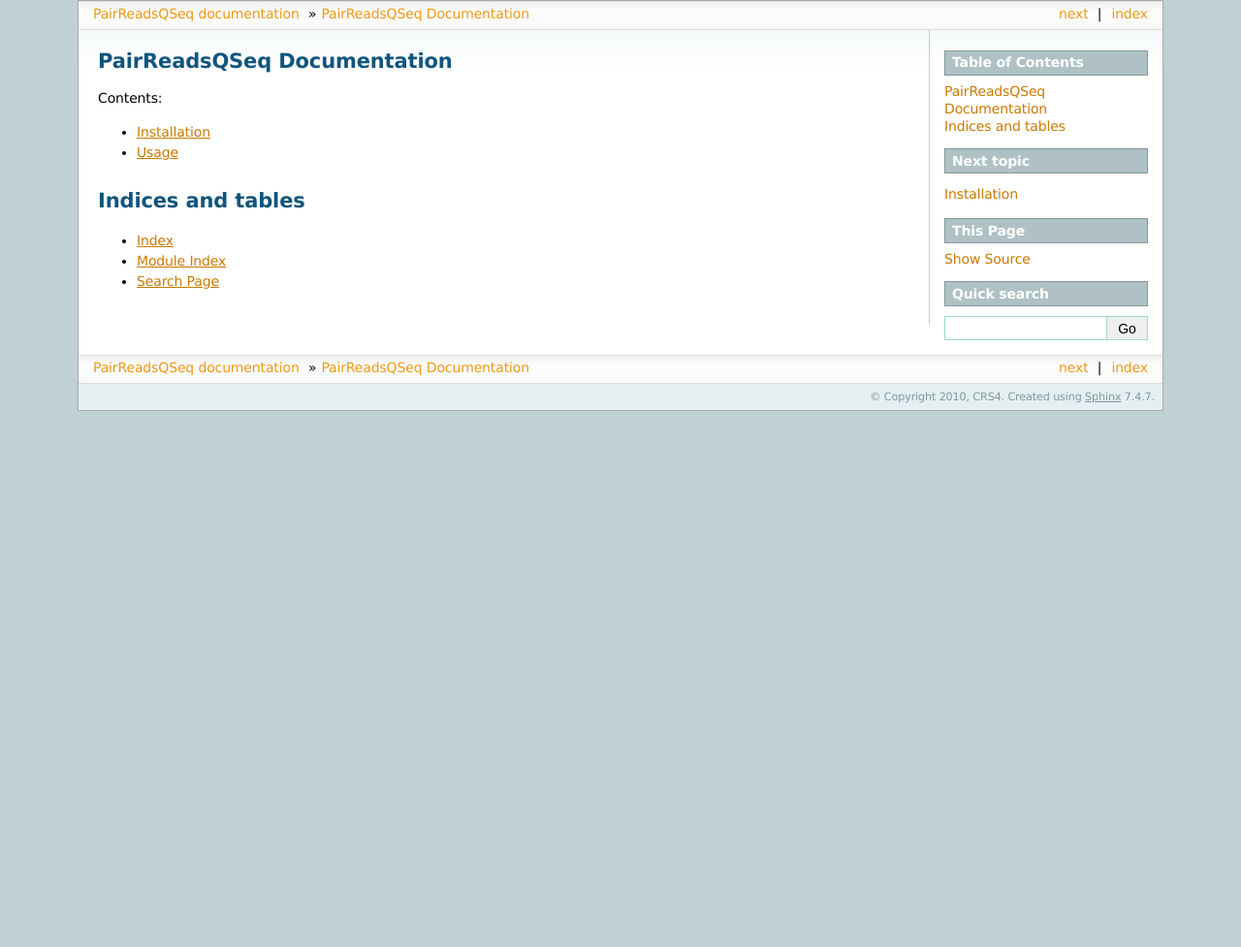
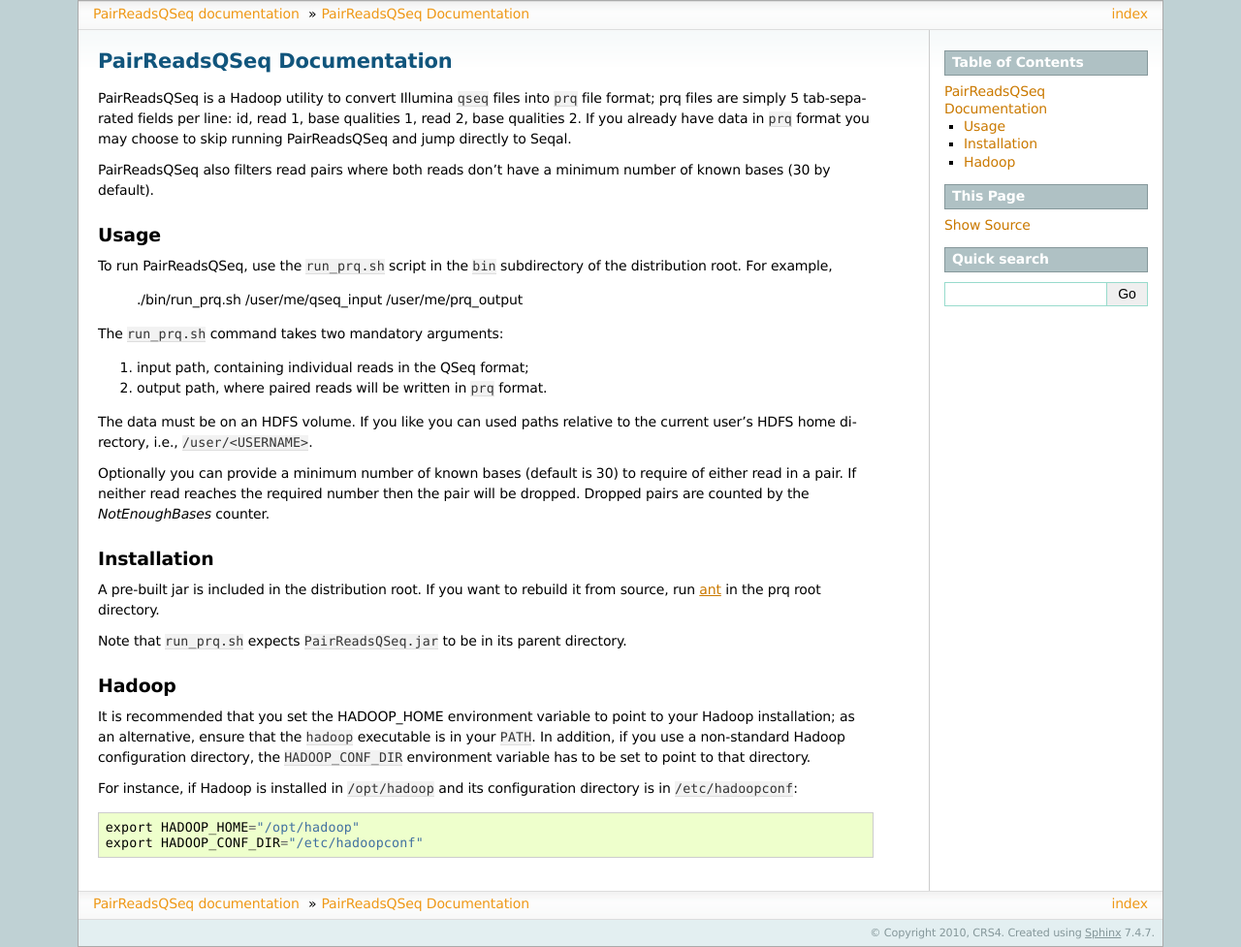
Before and after one commit to crs4/seal, a Sphinx documentation site: the page built from docs/index.rst, in a window 1280 px wide. Shown: the whole page at 97% size. Built offline with Sphinx 7.4.7, drawn with Linux system fonts in a browser that asks for light colours; formulas are drawn with MathJax 3; before the commit the page ends 900 px from its top, so only the background shows below that.

Commit message:
* more docs

```diff
--- a/docs/index.rst
+++ b/docs/index.rst
@@ -4,17 +4,58 @@
 PairReadsQSeq |release| Documentation
 =====================================
 
-Contents:
+PairReadsQSeq is a Hadoop utility to convert  Illumina ``qseq`` files into
+``prq`` file format; prq files are simply 5 tab-separated fields per line:
+id, read 1, base qualities 1, read 2, base qualities 2.
+If you already have data in ``prq`` format you may
+choose to skip running PairReadsQSeq and jump directly to Seqal.
 
-.. toctree::
-   :maxdepth: 2
+PairReadsQSeq also filters read pairs where both reads don't have a minimum
+number of known bases (30 by default).
 
-   installation
-   usage
+Usage
+-----
 
-Indices and tables
-==================
+To run PairReadsQSeq, use the ``run_prq.sh`` script in the ``bin``
+subdirectory of the distribution root.  For example,
 
-* :ref:`genindex`
-* :ref:`modindex`
-* :ref:`search`
+  ./bin/run_prq.sh /user/me/qseq_input /user/me/prq_output
+
+The ``run_prq.sh`` command takes two mandatory arguments:
+
+#. input path, containing individual reads in the QSeq format;
+#. output path, where paired reads will be written in ``prq`` format.
+
+The data must be on an HDFS volume. If you like you can used paths relative
+to the current user's HDFS home directory, i.e., ``/user/<USERNAME>``.
+
+Optionally you can provide a minimum number of known bases (default is 30) to
+require of either read in a pair.  If neither read reaches the required number
+then the pair will be dropped.  Dropped pairs are counted by the
+*NotEnoughBases* counter.
+
+Installation
+------------
+
+A pre-built jar is included in the distribution root.  If you want to
+rebuild it from source, run `ant <http://ant.apache.org>`_ in the prq root
+directory.
+
+Note that ``run_prq.sh`` expects ``PairReadsQSeq.jar`` to be in its
+parent directory.
+
+Hadoop
+-------
+
+It is recommended that you set the HADOOP_HOME environment variable to
+point to your Hadoop installation; as an alternative, ensure that the
+``hadoop`` executable is in your ``PATH``.
+In addition, if you use a non-standard Hadoop configuration directory,
+the ``HADOOP_CONF_DIR`` environment variable has to be set to point to
+that directory.
+
+For instance, if Hadoop is installed in ``/opt/hadoop`` and its
+configuration directory is in ``/etc/hadoopconf``::
+
+ export HADOOP_HOME="/opt/hadoop"
+ export HADOOP_CONF_DIR="/etc/hadoopconf"
```
